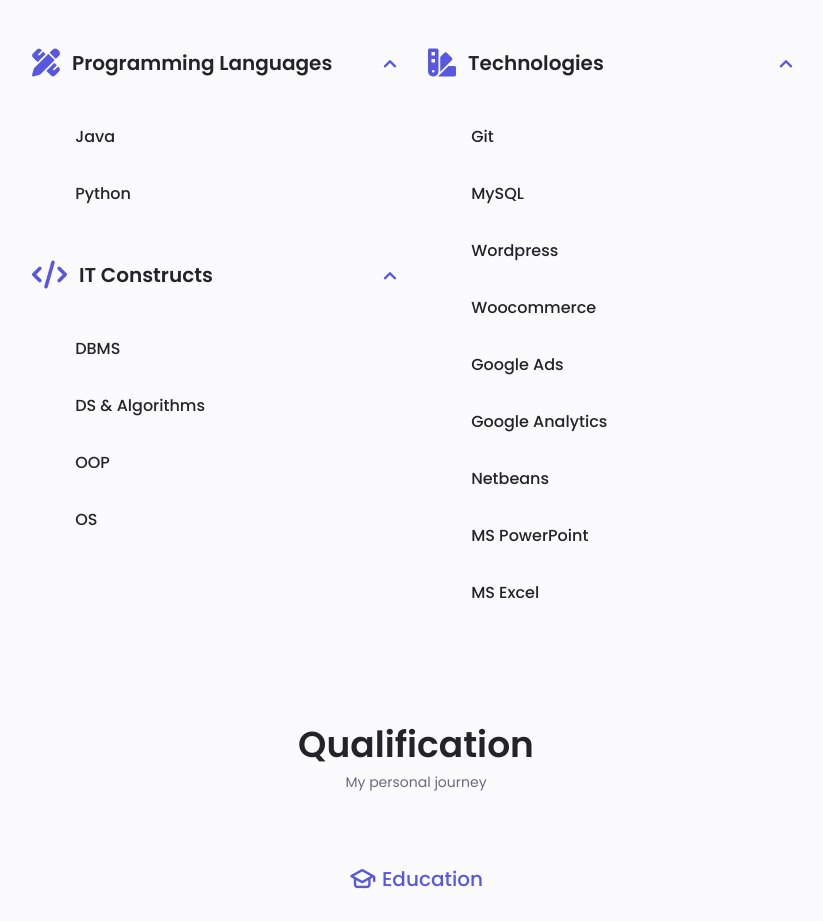
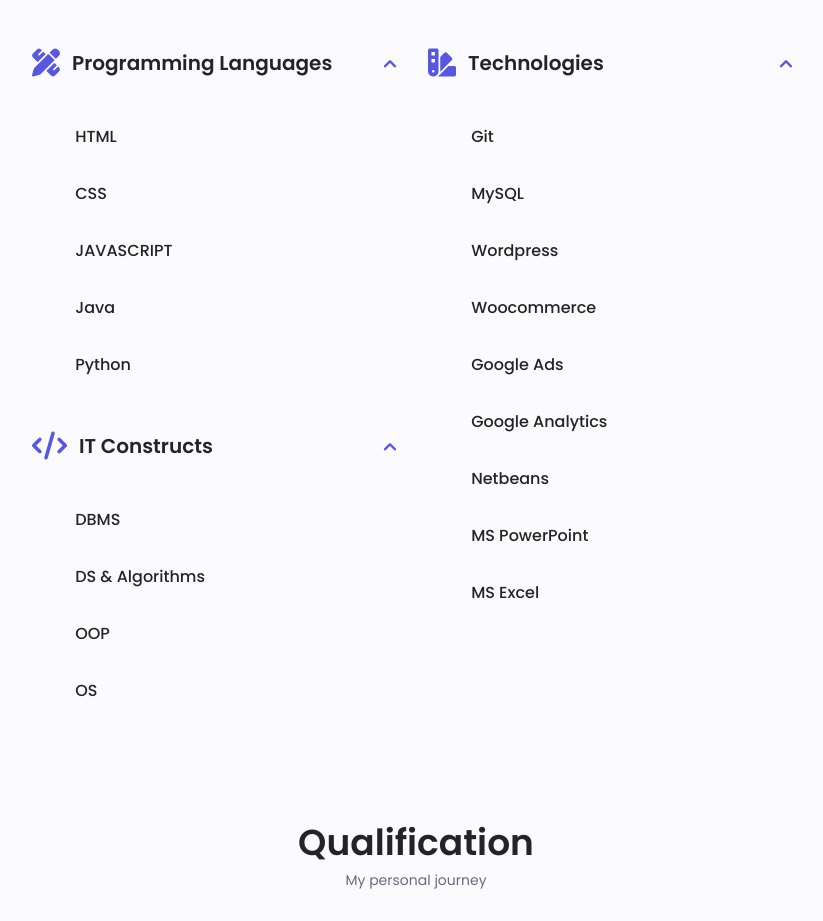
Before and after one commit to Khush-4599/My-Portfolio, a plain HTML site: page index.html in a window 1280 px wide. Shown: the part 1780-2701 px from the top of the page, without its empty margins (224-1047 px from the left). Drawn offline with nearby package versions, Linux system fonts and the light colour scheme.

Commit message:
final build1.1

```diff
--- a/index.html
+++ b/index.html
@@ -231,12 +231,24 @@
 
 
               <div class="skills__list grid">
-                <!-- <div class="skills__data">
+                <div class="skills__data">
                   <div class="skills__titles">
-                    <h3 class="skills__name">C</h3>
+                    <h3 class="skills__name">HTML</h3>
                   </div>
 
-                </div> -->
+                </div>
+                <div class="skills__data">
+                  <div class="skills__titles">
+                    <h3 class="skills__name">CSS</h3>
+                  </div>
+
+                </div>
+                <div class="skills__data">
+                  <div class="skills__titles">
+                    <h3 class="skills__name">JAVASCRIPT</h3>
+                  </div>
+
+                </div>
 
                   <div class="skills__data">
                     <div class="skills__titles">
```
